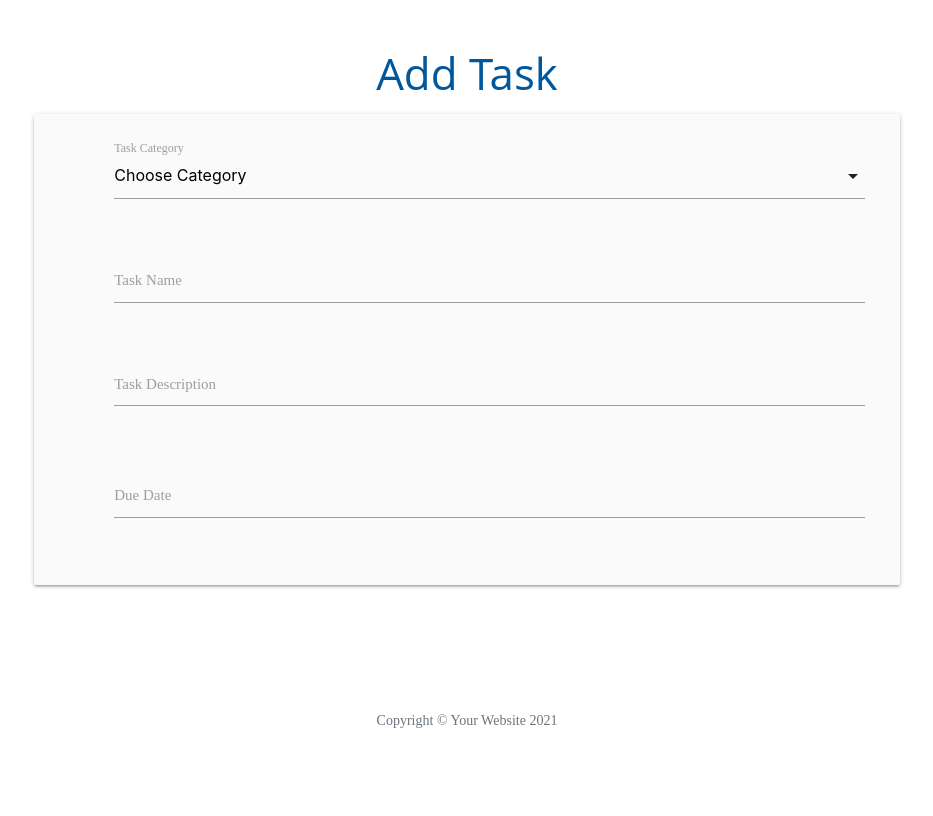
After one commit to Code-Institute-Submissions/Colin-K88-album-review_MarResub, a Flask app: page /add_album in a window 1280 px wide. The commit adds this page. Shown: the part 629-1445 px from the top of the page, without its empty margins (173-1106 px from the left). Run offline with Flask 2, Linux system fonts and the light colour scheme; data that the repository does not hold is empty; some libraries are stand-ins or nearby versions.

Commit message:
add album template update

```diff
--- a/app.py
+++ b/app.py
@@ -103,6 +103,12 @@ def logout():
     return redirect(url_for("login"))
 
 
+@app.route("/add_album")
+def add_album():
+    categories = mongo.db.categories.find().sort("category_name", 1)
+    return render_template("add_album.html", categories=categories)
+
+
 if __name__ == "__main__":
     app.run(host=os.environ.get("IP"),
             port=int(os.environ.get("PORT")),
--- /dev/null
+++ b/static/js/script.js
@@ -0,0 +1,15 @@
+/*
+    jQuery for MaterializeCSS initialization
+*/
+
+$(document).ready(function () {
+    $("select").formSelect();
+    $(".datepicker").datepicker({
+        format: "dd mmmm, yyyy",
+        yearRange: 3,
+        showClearBtn: true,
+        i18n: {
+            done: "Select"
+        }
+    });
+});
--- /dev/null
+++ b/templates/add_album.html
@@ -0,0 +1,46 @@
+{% extends "base.html" %}
+{% block content %}
+
+    <h3 class="light-blue-text text-darken-4 center-align">Add Task</h3>
+
+    <div class="row card-panel grey lighten-5">
+        <form class="col s12" method="POST" action="">
+			<div class="row">
+				<div class="input-field col s12">
+                    <i class="fas fa-folder-open prefix light-blue-text text-darken-4"></i>
+					<select id="category_name" name="category_name" class="validate" required>
+                        <option value="" disabled selected>Choose Category</option>
+                        {% for category in categories %}
+                            <option value="{{ category.category_name }}">{{ category.category_name }}</option>
+                        {% endfor %}
+                    </select>
+					<label for="category_name">Task Category</label>
+				</div>
+			</div>
+            <div class="row">
+                <div class="input-field col s12">
+                    <i class="fas fa-pencil-alt prefix light-blue-text text-darken-4"></i>
+                    <input id="task_name" name="task_name" minlength="5" maxlength="50"
+                        type="text" class="validate" required>
+                    <label for="task_name">Task Name</label>
+                </div>
+            </div>
+            <div class="row">
+                <div class="input-field col s12">
+                    <i class="fas fa-align-left prefix light-blue-text text-darken-4"></i>
+                    <textarea id="task_description" name="task_description" minlength="5"
+                        maxlength="200" class="materialize-textarea validate" required></textarea>
+                    <label for="task_description">Task Description</label>
+                </div>
+            </div>
+            <div class="row">
+                <div class="input-field col s12">
+                    <i class="fas fa-calendar-alt prefix light-blue-text text-darken-4"></i>
+                    <input id="due_date" name="due_date" type="text" class="datepicker validate" required>
+                    <label for="due_date">Due Date</label>
+                </div>
+            </div>
+        </form>
+    </div>
+
+{% endblock %}
--- a/templates/base.html
+++ b/templates/base.html
@@ -26,15 +26,18 @@
 					</li>
 					{% if session.user %}
 					<li class="nav-item">
+						<a class="nav-link" href="{{ url_for('add_album') }}">Add Album</a>
+					</li>
+					<li class="nav-item">
 						<a class="nav-link" href="{{ url_for('logout') }}">Log Out</a>
 					</li>
 					<li class="nav-item">
 						<a class="nav-link" href="{{ url_for('profile', username=session['user']) }}">Profile</a>
 					</li>
-					{% else %}
 					<li class="nav-item">
 						<a class="nav-link" href="{{ url_for('albums') }}">Albums</a>
 					</li>
+					{% else %}
 					<li class="nav-item">
 						<a class="nav-link" href="{{ url_for('login') }}">Login</a>
 					</li>
@@ -122,8 +125,12 @@
 	<script src="{{ url_for('static', filename='vendor/bootstrap/js/bootstrap.bundle.min.js') }}"></script>
 
 	<!-- Custom scripts for this template -->
+	<script src="https://code.jquery.com/jquery-3.5.1.min.js"
+        integrity="sha256-9/aliU8dGd2tb6OSsuzixeV4y/faTqgFtohetphbbj0=" crossorigin="anonymous"></script>
+    <script src="https://cdnjs.cloudflare.com/ajax/libs/materialize/1.0.0/js/materialize.min.js"></script>
+    <script src="{{ url_for('static', filename='js/script.js') }}"></script>
 	<script src="{{ url_for('static', filename='js/clean-blog.min.js') }}"></script>
-	<script src="https://cdnjs.cloudflare.com/ajax/libs/materialize/1.0.0/js/materialize.min.js"></script>
+
     <script>
         $("#copyright").text(new Date().getFullYear());
 
```
